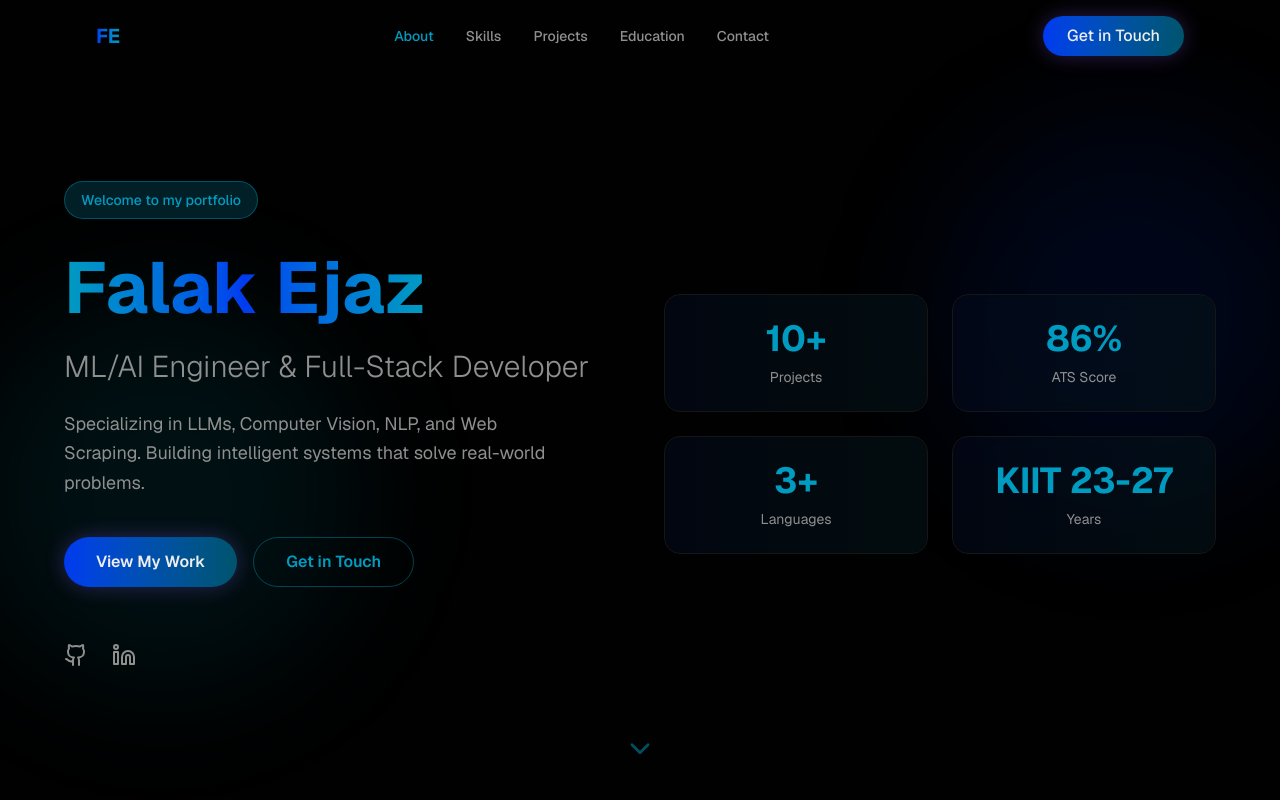
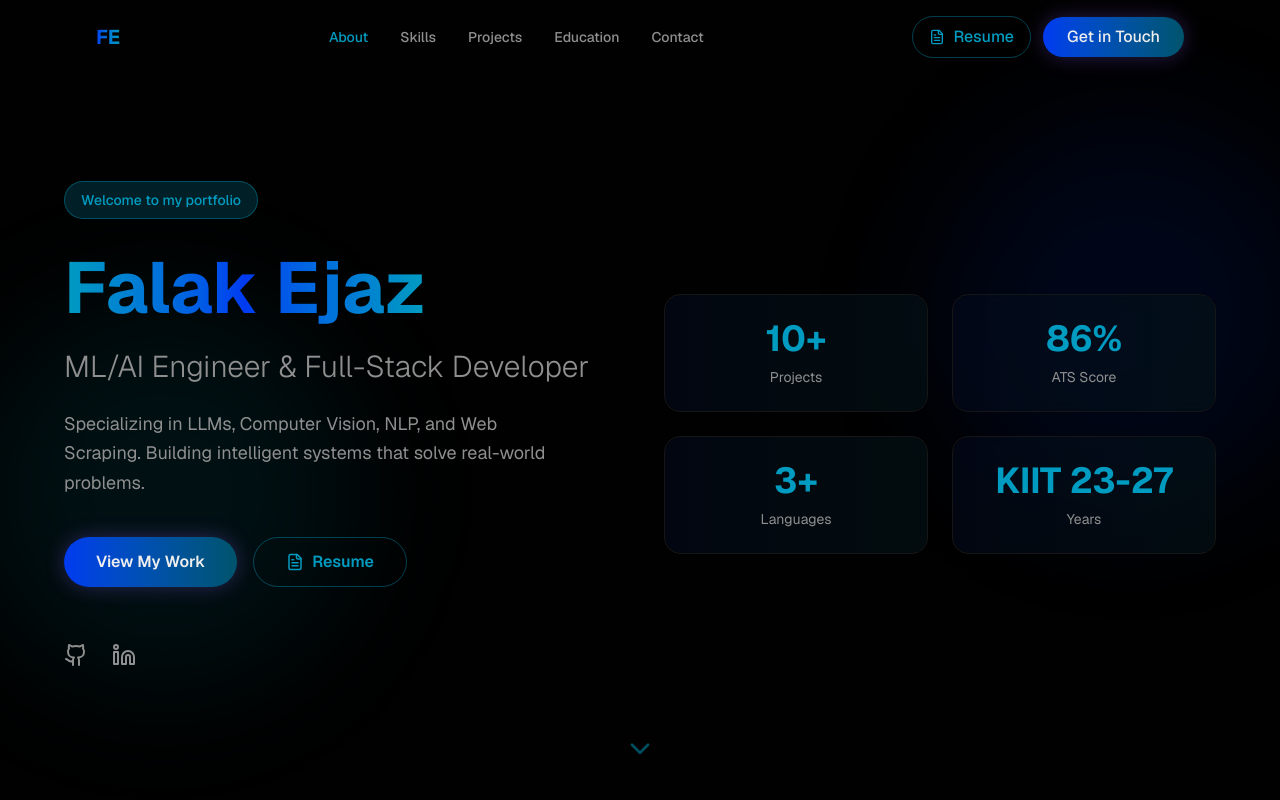
Before and after one commit to Falakejaz786/portfolio-website, a Next.js app: page / in a window 1280 px wide. Shown: the top 800 px of the page. Built offline with nearby package versions, Linux system fonts and the light colour scheme.

Commit message:
feat: add Resume button in navigation and hero sections
Open Google Docs resume with icon and hover effects

#VERCEL_SKIP

Co-authored-by: Falak Ejaz <157350415+Falakejaz786@users.noreply.github.com>

```diff
--- a/components/hero.tsx
+++ b/components/hero.tsx
@@ -1,7 +1,7 @@
 "use client"
 
 import { motion } from "framer-motion"
-import { ChevronDown, Github, Linkedin } from "lucide-react"
+import { ChevronDown, Github, Linkedin, FileText } from "lucide-react"
 
 interface HeroProps {
   onNavigate: (section: string) => void
@@ -98,12 +98,15 @@ export default function Hero({ onNavigate }: HeroProps) {
                 View My Work
               </motion.button>
               <motion.a
-                href="#contact"
+                href="https://docs.google.com/document/d/1Z_t5SVekinVi7Uthltj6wp8hCmBAnShZ/edit?usp=sharing&ouid=116656879714681051897&rtpof=true&sd=true"
+                target="_blank"
+                rel="noopener noreferrer"
                 whileHover={{ scale: 1.05 }}
                 whileTap={{ scale: 0.95 }}
-                className="px-8 py-3 rounded-full border border-accent/40 text-accent font-semibold hover:bg-accent/10 transition-all"
+                className="px-8 py-3 rounded-full border border-accent/40 text-accent font-semibold hover:bg-accent/10 transition-all flex items-center gap-2"
               >
-                Get in Touch
+                <FileText size={18} />
+                Resume
               </motion.a>
             </motion.div>
 
--- a/components/navigation.tsx
+++ b/components/navigation.tsx
@@ -2,6 +2,7 @@
 
 import { motion } from "framer-motion"
 import { useState, useEffect } from "react"
+import { FileText } from "lucide-react"
 
 interface NavigationProps {
   activeSection: string
@@ -65,6 +66,19 @@ export default function Navigation({ activeSection, setActiveSection }: Navigati
           ))}
         </div>
 
+        <div className="flex gap-3 items-center">
+          <motion.a
+            href="https://docs.google.com/document/d/1Z_t5SVekinVi7Uthltj6wp8hCmBAnShZ/edit?usp=sharing&ouid=116656879714681051897&rtpof=true&sd=true"
+            target="_blank"
+            rel="noopener noreferrer"
+            whileHover={{ scale: 1.05 }}
+            whileTap={{ scale: 0.95 }}
+            className="hidden sm:flex items-center gap-2 px-4 py-2 rounded-full border border-accent/40 text-accent font-medium hover:bg-accent/10 transition-all"
+          >
+            <FileText size={16} />
+            Resume
+          </motion.a>
+
           <motion.a
             href="#contact"
             onClick={(e) => {
@@ -79,6 +93,7 @@ export default function Navigation({ activeSection, setActiveSection }: Navigati
             Get in Touch
           </motion.a>
         </div>
+      </div>
     </motion.nav>
   )
 }
```
Lines whose indentation alone changed are shown as unchanged.
